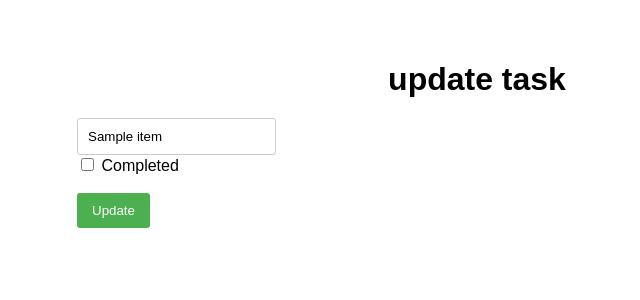
After one commit to nickshen07/sba, a Flask app: template Achilles/templates/update.html in a window 1280 px wide. The commit adds this page. Shown: the top 300 px of the page, without its empty margins (163-803 px from the left). Run offline with Flask 3, Linux system fonts and the light colour scheme; the template is opened without the code that fills it: most values are stand-ins (such as "Sample title", 1, 10 or a date in 2020).

Commit message:
20241011, 19:14

```diff
--- a/Achilles/app.py
+++ b/Achilles/app.py
@@ -11,13 +11,14 @@ app = Flask(__name__)
 def index():
     if request.method == "POST":
         task_content = request.form['content']
-        query = f"INSERT INTO Tasks (Name) VALUES ('{task_content}')"
+        b = 1 if 'status' in request.form else 0
+        query = f"INSERT INTO Tasks (Name, Status) VALUES ('{task_content}', {b})"
         try:
             setup()
             raw(query)
             return redirect('/')
         except:
-            return "There was an error"
+            return render_template('error.html', s="invalid input")
     else:
         task = raww("SELECT * FROM Tasks")
         print(task)
@@ -25,23 +26,29 @@ def index():
 
 @app.route('/delete/<int:id>')
 def delete(id):
+    query = f"DELETE FROM Tasks WHERE TID = {id}"
     try:
-        query = f"DELETE FROM Tasks WHERE TID = {id}"
-        print(query)
         raw(query)
         return redirect('/')
     except:
-        return "There was an error"
+        return render_template('error.html', s="Task ID invalid")
 
-@app.route('/update/<int:id>')
-def delete(id):
-    try:
-        query = f"DELETE FROM Tasks WHERE TID = {id}"
-        print(query)
-        raw(query)
-        return redirect('/')
-    except:
-        return "There was an error"
+@app.route('/update/<int:id>', methods=['GET', 'POST'])
+def update(id):
+    if request.method == 'POST':
+        b = 1 if 'status' in request.form else 0
+        query = f"UPDATE Tasks SET Name = '{request.form['content']}', Status = {b} WHERE TID = {id}"
+        try:
+            raw(query)
+            return redirect('/')
+        except:
+            return "There was an error"
+    else:
+        item = raww(f"SELECT * FROM Tasks WHERE TID = {id}")
+        if len(item) == 0:
+            return render_template('error.html', s="Task ID invalid")
+        item = item[0]
+        return render_template('update.html', item=item)
 
 if __name__ == "__main__":
     app.run(debug=True)
--- a/Achilles/db.py
+++ b/Achilles/db.py
@@ -11,7 +11,7 @@ def setup():
         CREATE TABLE IF NOT EXISTS Tasks (
             TID INTEGER PRIMARY KEY AUTOINCREMENT,
             Name VARCHAR(40) DEFAULT 'No-Name' NOT NULL,
-            Status BOOLEAN DEFAULT false
+            Status BOOLEAN DEFAULT 0
         )
         """)
         con.commit()
@@ -24,7 +24,7 @@ def reset():
         CREATE TABLE IF NOT EXISTS Tasks (
             TID INTEGER PRIMARY KEY AUTOINCREMENT,
             Name VARCHAR(40) DEFAULT 'No-Name' NOT NULL,
-            Status BOOLEAN DEFAULT false
+            Status BOOLEAN DEFAULT 0
         )
         """)
         con.commit()
--- /dev/null
+++ b/Achilles/templates/update.html
@@ -0,0 +1,27 @@
+{% extends 'base.html' %}
+
+{% block head %}
+<title>Achilles</title>
+{% endblock %}
+
+{% block body %}
+<div class="content">
+    <h1>update task</h1>
+    <div class="form">
+        <form action="/update/{{item[0]}}" method="POST">
+            <input type="text" name="content" id="content" value="{{item[1]}}">
+            <br />
+            <div>
+                {% if item[2] == 1 %}
+                <input type="checkbox" name="status" id="status" checked />
+                {% else %}
+                <input type="checkbox" name="status" id="status" />
+                {% endif %}
+                <label for="status">Completed</label>
+            </div>
+            <br />
+            <input type="submit" value="Update">
+        </form>
+    </div>
+</div>
+{% endblock %}
```
Also changed, not shown: Achilles/templates/error.html (added, +46 -0 lines), Achilles/templates/index.html (+14 -1 lines), Achilles/info.db.
